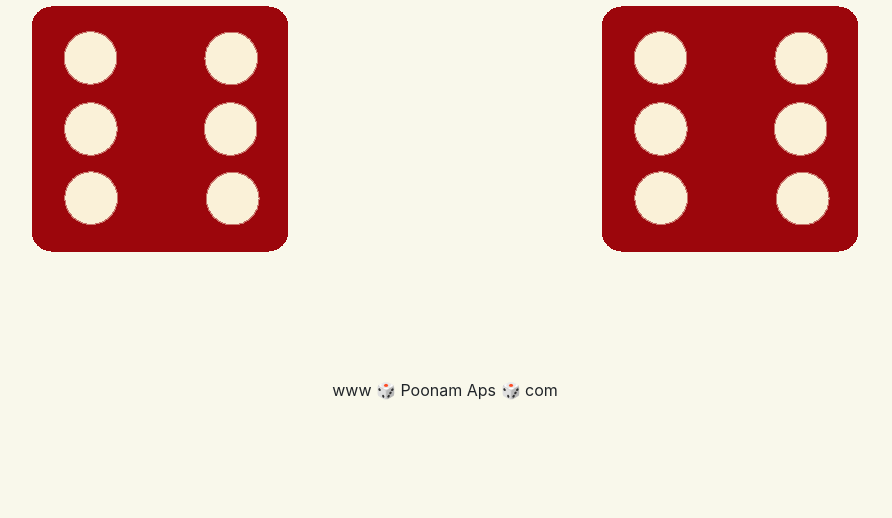
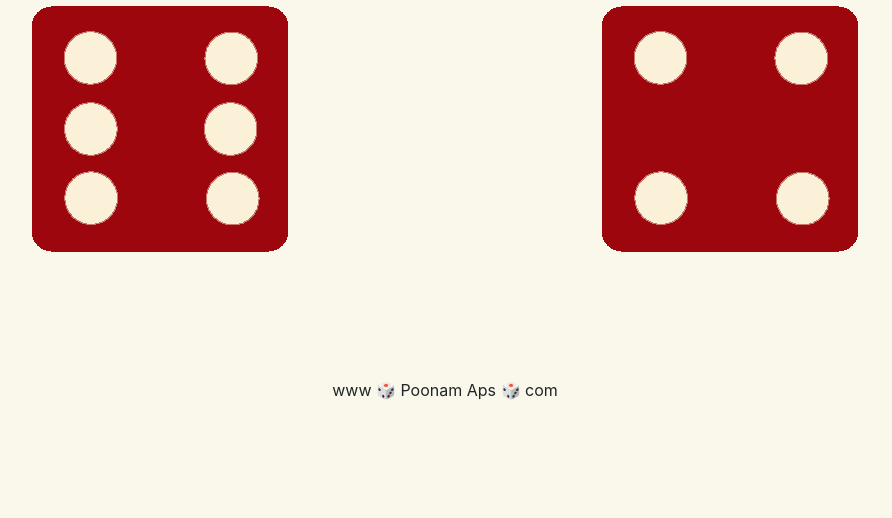
Before and after one commit to poonamap21/Dice-Game, a plain HTML site: page index.html in a window 1280 px wide. Shown: the part 282-800 px from the top of the page, without its empty margins (195-1087 px from the left). Drawn offline with nearby package versions, Linux system fonts and the light colour scheme.

Commit message:
Update index.html
Added Js script

```diff
--- a/index.html
+++ b/index.html
@@ -23,6 +23,7 @@
         <img src="images/dice6.png" class="img2">
       </div>
     </div>
+    <script src="dice.js" charset="utf-8"></script>
   </div>
   <footer>
     www 🎲 Poonam Aps 🎲 com
```
